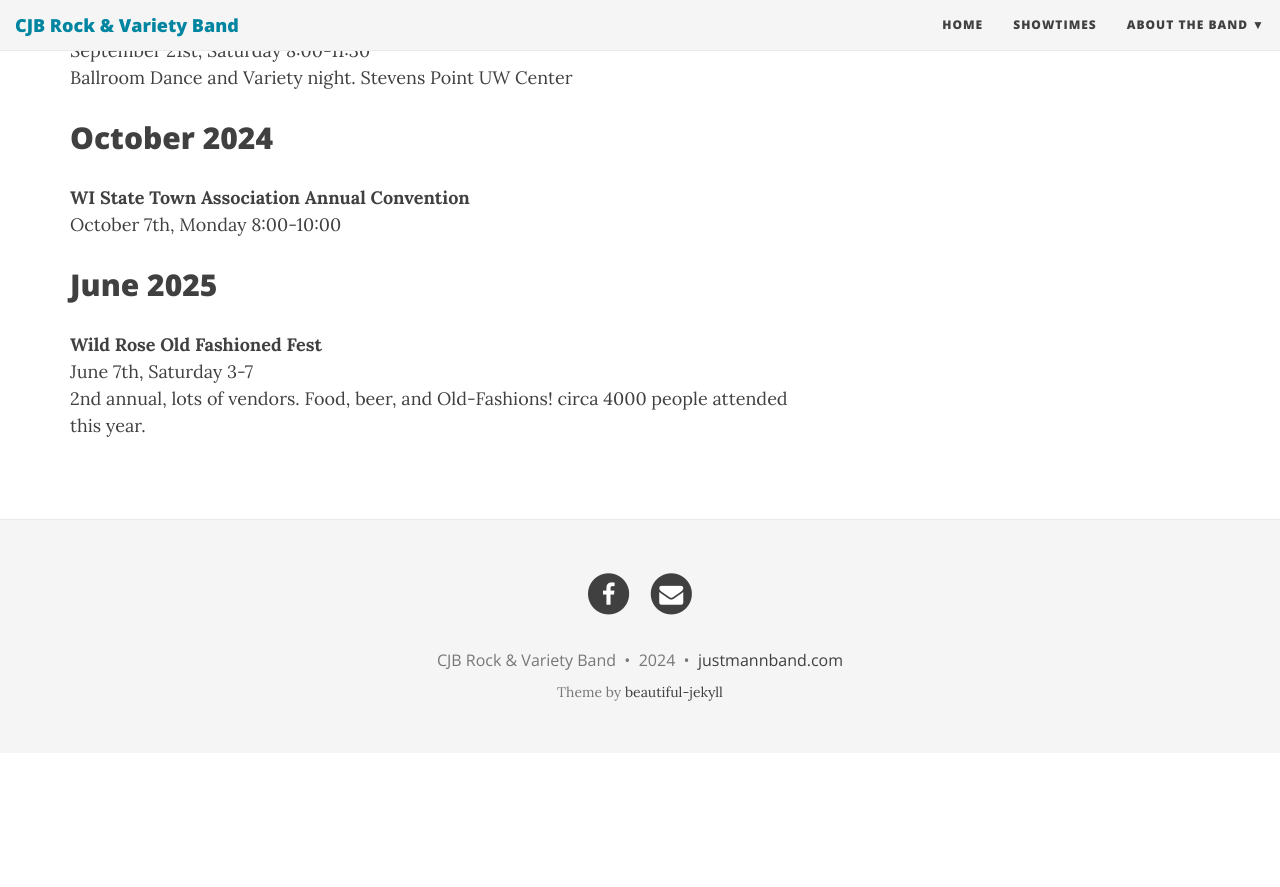
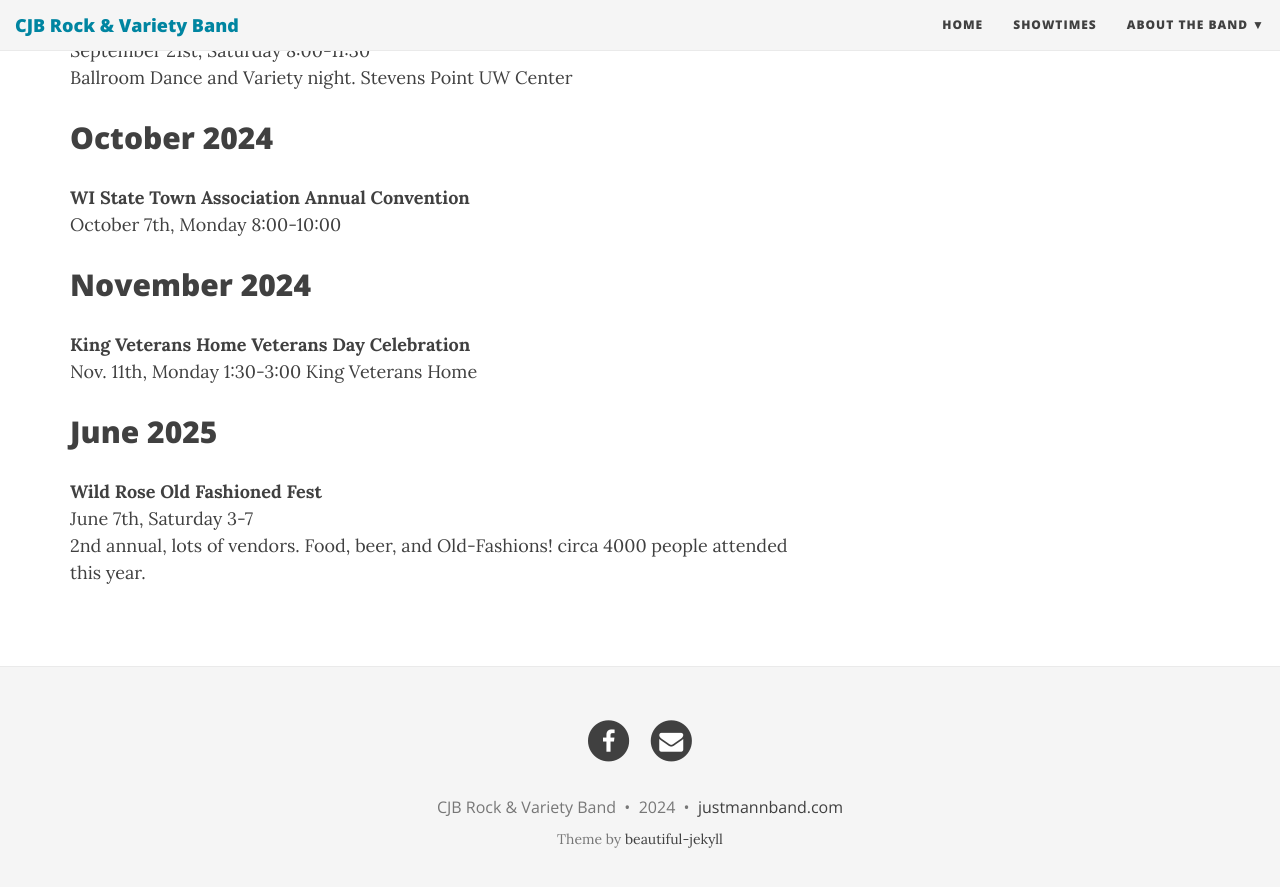
Before and after one commit to jcoenen/justmannband.com, a Jekyll site: the page built from showtimes.md, in a window 1280 px wide and 900 px high, scrolled down 651 px. Shown: the top 887 px of the window. Built offline with Jekyll 4.4.1, drawn with Linux system fonts in a browser that asks for light colours; nearby versions of some CDN libraries; before the commit the page ends 1404 px from its top, so only the background shows below that.

Commit message:
Update showtimes.md

```diff
--- a/showtimes.md
+++ b/showtimes.md
@@ -23,6 +23,10 @@ Ballroom Dance and Variety night. Stevens Point UW Center
 **WI State Town Association Annual Convention**
 October 7th, Monday 8:00-10:00
 
+## November 2024
+
+**King Veterans Home Veterans Day Celebration**
+Nov. 11th, Monday 1:30-3:00 King Veterans Home
 
 ## June 2025
 
```
